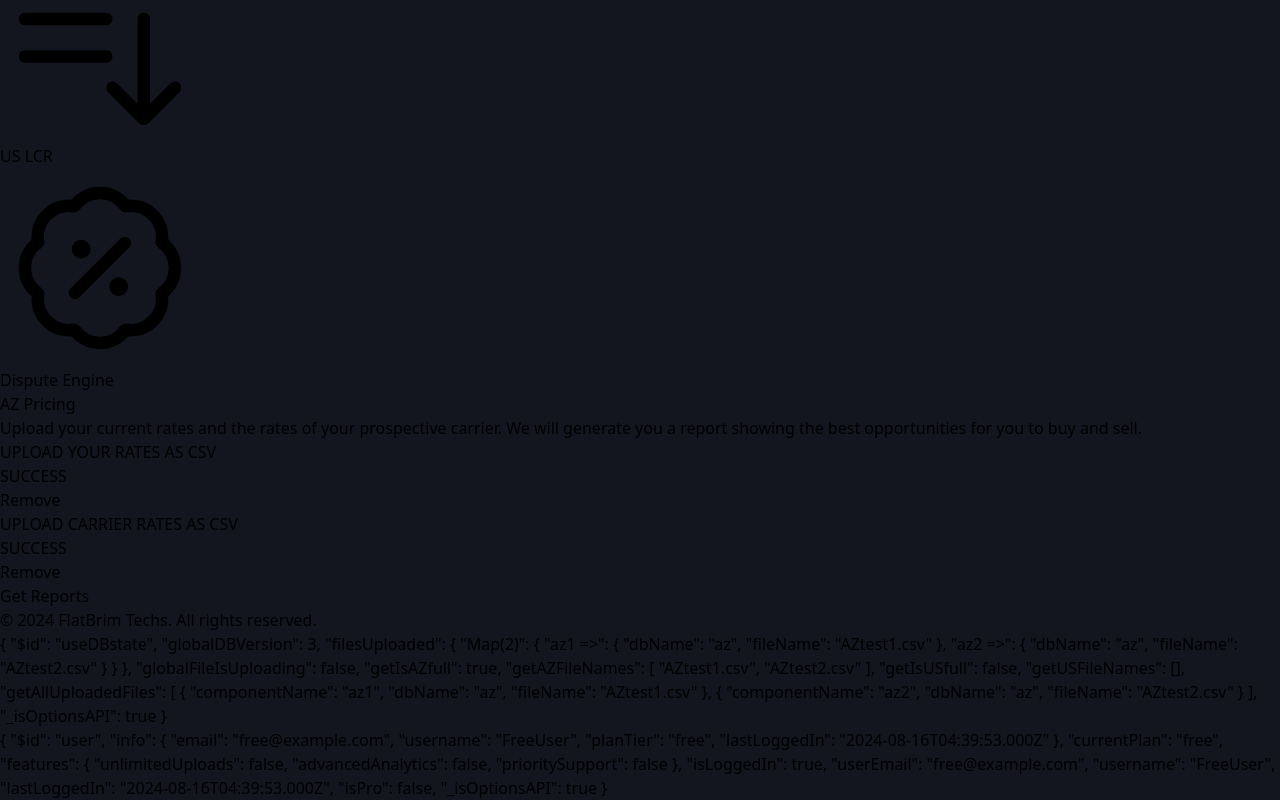
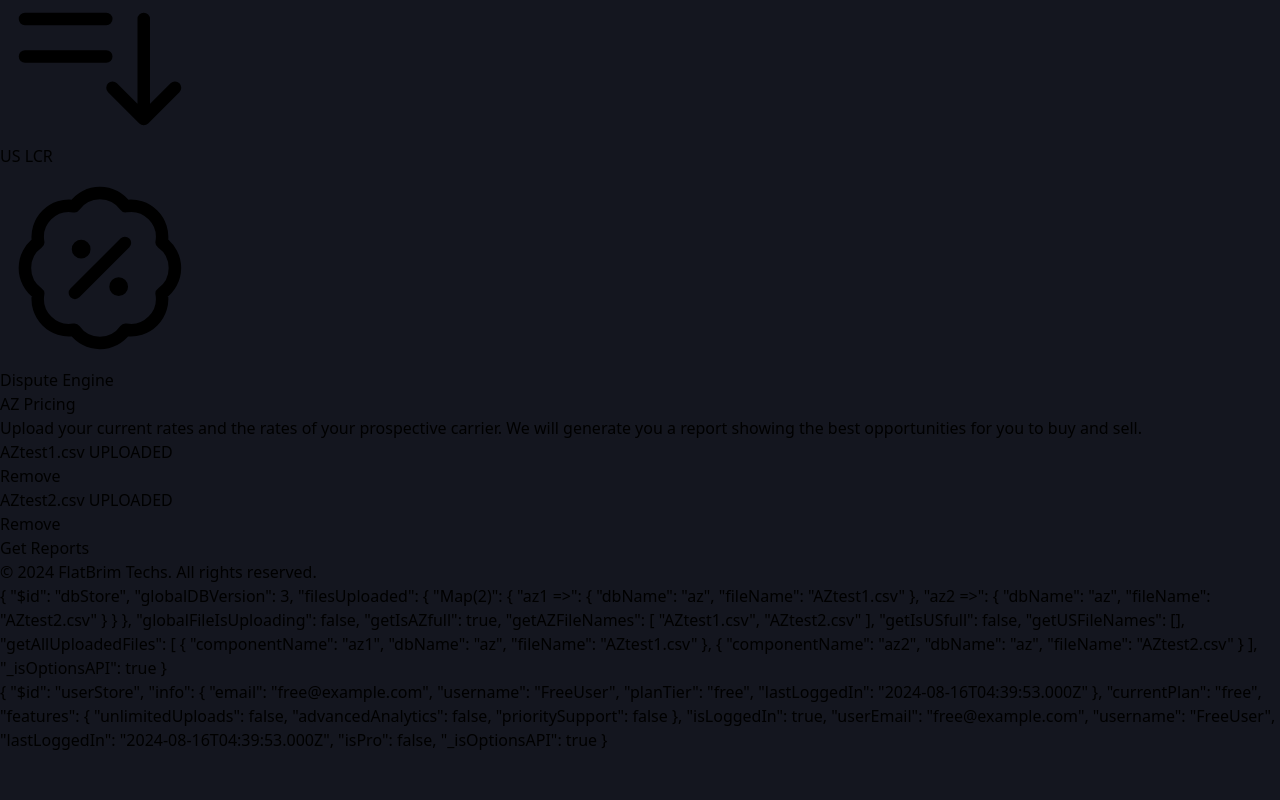
Before and after one commit to kdjordan/voip-accelerator, a Vue app: page / in a window 1280 px wide. Shown: the part 776-1576 px from the top of the page. After the commit the page ends 1528 px from the top, so only its background shows below. Built offline with nearby package versions, Linux system fonts and the light colour scheme; a web font is replaced by a local one.

Commit message:
REF - fixed status and displaymssgs

```diff
--- a/src/components/UploadComponent.vue
+++ b/src/components/UploadComponent.vue
@@ -1,40 +1,46 @@
 <template>
 	<div class="flex flex-col h-full">
-		<p class="mb-4 text-center uppercase text-accent">
-			<span>UPLOAD </span>
-			<span class="text-white">{{ highlightedWord }}</span>
-			<span> RATES AS CSV</span>
+		<p class="mb-4 text-center uppercase text-accent flex items-center justify-center gap-2">
+
+			<span v-if="!props.disabled">
+				UPLOAD <span class="text-white">{{ highlightedWord }}</span> RATES AS CSV
+			</span>
 		</p>
-		<div class="flex-grow flex flex-col bg-background w-full rounded-lg shadow-xl p-6">
+		<div
+			class="flex-grow flex flex-col bg-background w-full rounded-lg shadow-xl p-6"
+		>
 			<div
 				:class="[
 					'flex-grow flex flex-col items-center justify-center w-full border border-foreground rounded-md tracking-wide text-primary transition-colors p-8',
 					{
-						'animate-pulse bg-success': DBstore.isComponentFileUploading(
-							props.componentName
-						),
+						'animate-pulse bg-success':
+							DBstore.isComponentFileUploading(props.componentName),
 						'bg-success text-background': props.disabled,
-						'hover:bg-muted cursor-pointer': !props.disabled && !isDragOver,
+						'hover:bg-muted cursor-pointer':
+							!props.disabled && !isDragOver,
 						'bg-muted': isDragOver,
-						'cursor-not-allowed': props.disabled || DBstore.globalFileIsUploading
+						'cursor-not-allowed':
+							props.disabled || DBstore.globalFileIsUploading,
 					},
 				]"
 				@dragover.prevent="onDragOver"
-					@drop.prevent="onDrop"
-					@dragenter.prevent="onDragEnter"
-					@dragleave.prevent="onDragLeave"
-					@click="selectFile"
+				@drop.prevent="onDrop"
+				@dragenter.prevent="onDragEnter"
+				@dragleave.prevent="onDragLeave"
+				@click="selectFile"
 			>
-				<div class="flex flex-col items-center gap-10 py-10 text-foreground">
+				<div
+					class="flex flex-col items-center gap-10 py-10 text-foreground"
+				>
 					<p
 						:class="{
 							'text-white': DBstore.isComponentFileUploading(
 								props.componentName
 							),
-								'text-black uppercase': props.disabled
+							'text-black': props.disabled,
 						}"
 					>
-						{{ props.disabled ? 'SUCCESS' : statusMessage }}
+						{{ props.disabled ? `${fileName} UPLOADED` : statusMessage }}
 					</p>
 
 					<UploadIcon
@@ -108,7 +114,7 @@
 		parseCSVForPreview,
 		removeFromDB,
 		deckType,
-		indetermRateType
+		indetermRateType,
 	} = useCSVProcessing();
 
 	// Define reactive properties
@@ -121,7 +127,12 @@
 
 	DBname.value = props.DBname;
 	componentName.value = props.componentName;
-	deckType.value = props.DBname
+	deckType.value = props.DBname;
+
+	// Computed property to get the file name if the component is disabled
+	const fileName = computed(() => {
+		return props.disabled ? DBstore.getStoreNameByComponent(props.componentName) : '';
+	});
 
 	// Setup displayMessage based on componentType prop
 	const updateDisplayMessage = (type: string) => {
@@ -179,8 +190,8 @@
 	}
 
 	function dumpFile() {
-		removeFromDB()
-		resetLocalState()
+		removeFromDB();
+		resetLocalState();
 	}
 
 	function resetLocalState() {
@@ -190,7 +201,7 @@
 		previewData.value = [];
 		columnRoles.value = [];
 		statusMessage.value = 'Drag file here or click to load.';
-		updateDisplayMessage(props.typeOfComponent)
+		updateDisplayMessage(props.typeOfComponent);
 	}
 
 	function onDrop(event: DragEvent) {
@@ -218,7 +229,9 @@
 
 	function onDragLeave(event: DragEvent) {
 		event.preventDefault();
-		const rect = (event.target as HTMLElement).getBoundingClientRect();
+		const rect = (
+			event.target as HTMLElement
+		).getBoundingClientRect();
 		const x = event.clientX;
 		const y = event.clientY;
 
@@ -231,8 +244,6 @@
 			isDragOver.value = false;
 		}
 	}
-
-
 
 	async function confirmColumnRoles(event: ColumnRolesEvent) {
 		showModal.value = false;
--- a/src/stores/dbStore.ts
+++ b/src/stores/dbStore.ts
@@ -1,7 +1,7 @@
 import { type UploadedFileTracker, type FileUpload, type State, DBName } from '../../types/app-types';
 import { defineStore } from 'pinia'
 
-export const useDBstate = defineStore('useDBstate', {
+export const useDBstate = defineStore('dbStore', {
   state: (): State => {
     return {
       globalDBVersion: 1,
--- a/src/stores/userStore.ts
+++ b/src/stores/userStore.ts
@@ -1,7 +1,7 @@
 import { defineStore } from 'pinia'
 import { UserState, UserInfo, PlanTier, PlanFeatures } from '../../types/app-types'
 
-export const useUserStore = defineStore('user', {
+export const useUserStore = defineStore('userStore', {
   state: (): UserState => ({
     info: null,
     currentPlan: PlanTier.FREE,
--- a/src/views/AzPricing.vue
+++ b/src/views/AzPricing.vue
@@ -28,6 +28,7 @@
 					:disabled="dbStore.isComponentDisabled('az1')"
 					:columnRoleOptions="columnRoleOptions"
 					class="flex-1 flex flex-col"
+					@fileUploaded="handleFileUploaded"
 				/>
 
 				<UploadComponent
@@ -37,6 +38,7 @@
 					:disabled="dbStore.isComponentDisabled('az2')"
 					:columnRoleOptions="columnRoleOptions"
 					class="flex-1 flex flex-col"
+					@fileUploaded="handleFileUploaded"
 				/>
 			</div>
 			<div class="mt-6 flex justify-center items-center">
@@ -108,6 +110,13 @@
 		{ value: AZColumnRole.DialCode, label: 'Dial Code' },
 		{ value: AZColumnRole.Rate, label: 'Rate' },
 	];
+
+	const uploadedFiles = ref<Record<string, string>>({});
+
+	function handleFileUploaded(componentName: string, fileName: string) {
+		uploadedFiles.value[componentName] = fileName;
+		console.log(`File uploaded for ${componentName}: ${fileName}`);
+	}
 
 	async function resetThisReport() {
     console.log('resetting the report');
```
